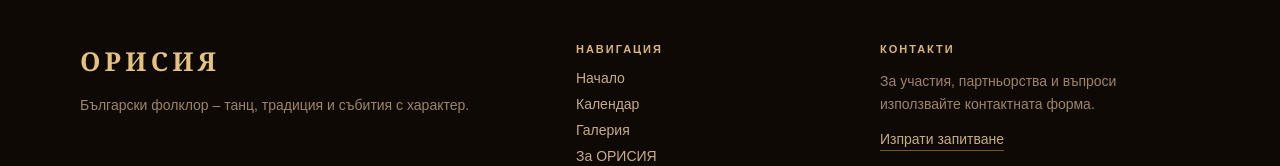
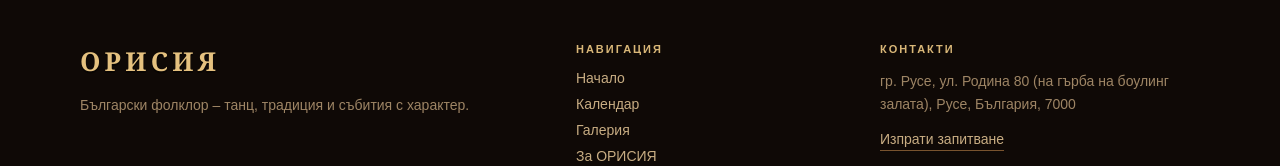
Before and after one commit to viktor132607/Orisia.Client, a Next.js app: page / in a window 1280 px wide. Shown: the part 1523-1689 px from the top of the page. Built offline with nearby package versions, Linux system fonts and the light colour scheme.

Commit message:
Add Orisia address to footer

```diff
--- a/src/components/Footer.tsx
+++ b/src/components/Footer.tsx
@@ -23,7 +23,7 @@ export default function Footer() {
 
         <div>
           <span className={styles.heading}>Контакти</span>
-          <p className={styles.contactText}>За участия, партньорства и въпроси използвайте контактната форма.</p>
+          <p className={styles.contactText}>гр. Русе, ул. Родина 80 (на гърба на боулинг залата), Русе, България, 7000</p>
           <Link href="/contact" className={styles.contactLink}>Изпрати запитване</Link>
         </div>
       </div>
```
